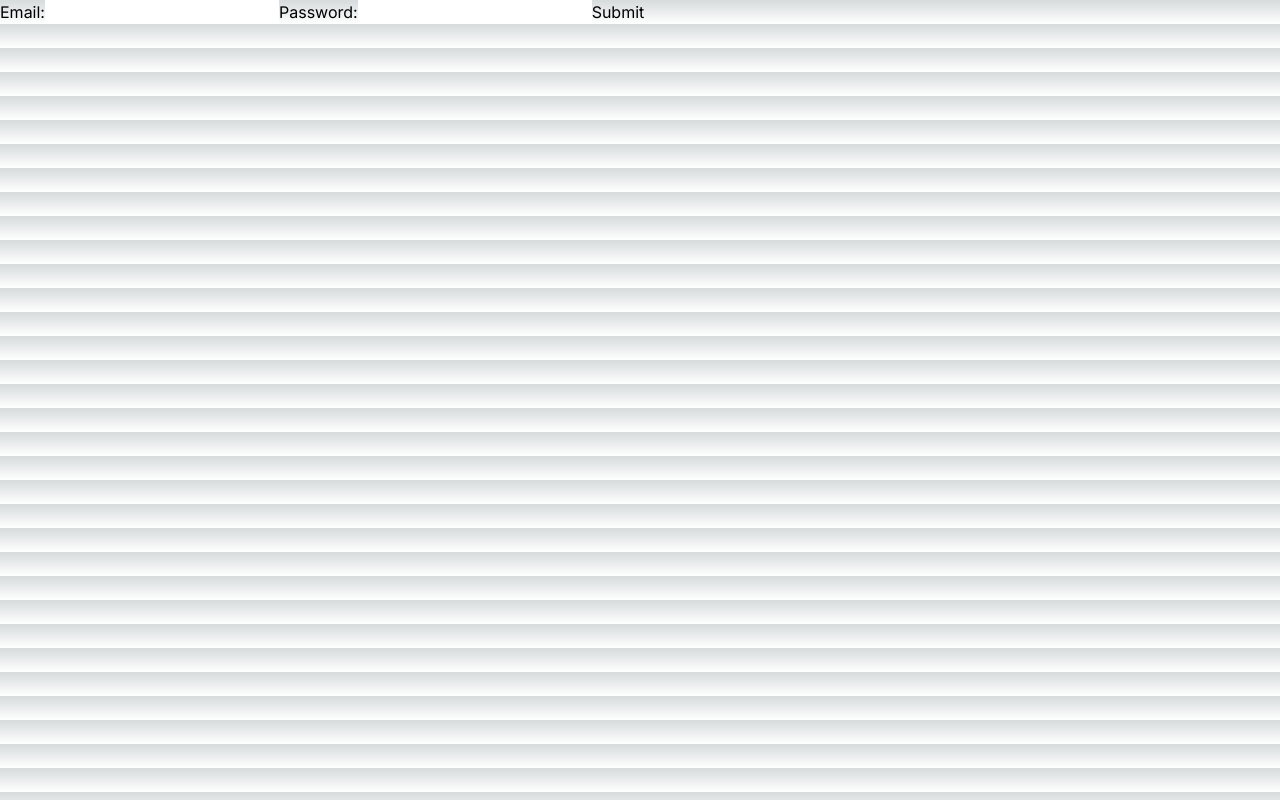
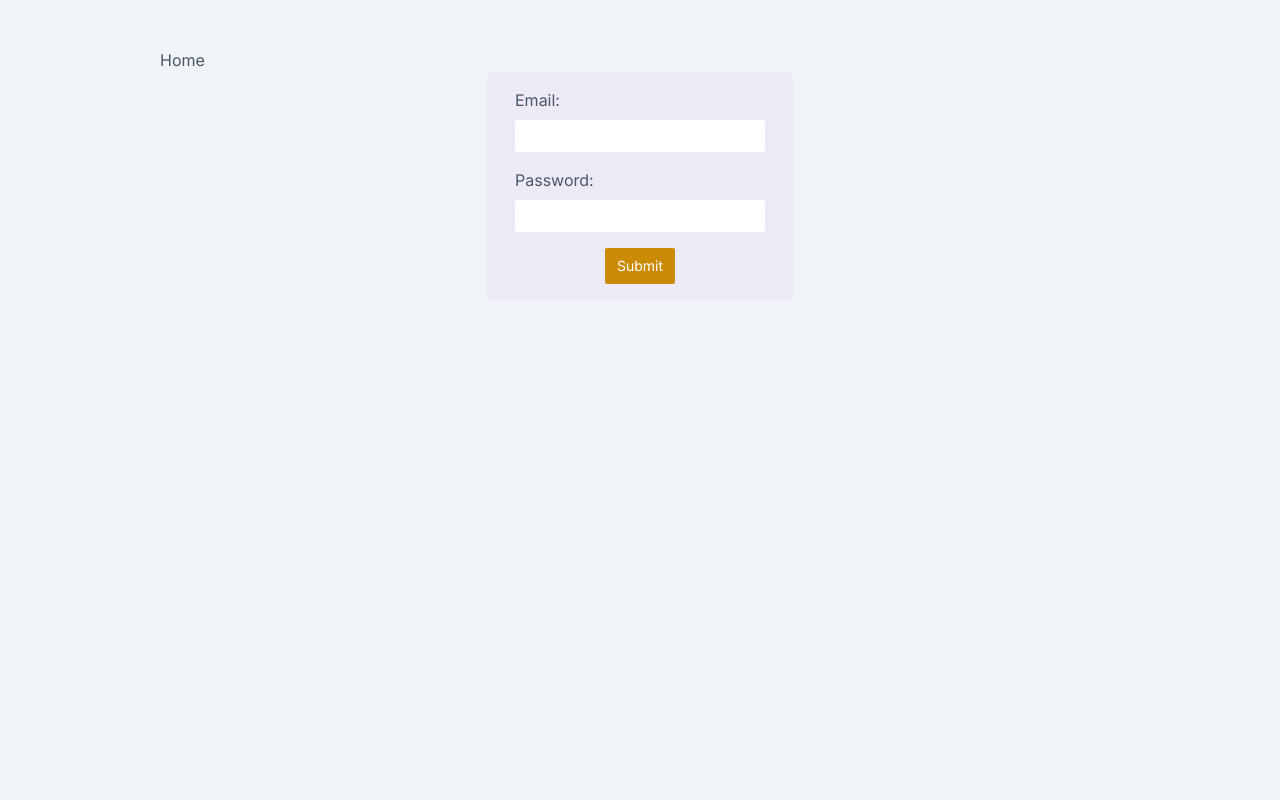
Before and after one commit to nathansolfan/nextjstest, a Next.js app: page /signup in a window 1280 px wide. Built offline with nearby package versions, Linux system fonts and the light colour scheme.

Commit message:
Log in page using Supabase Auth Helpers

```diff
--- a/app/(auth)/login/page.jsx
+++ b/app/(auth)/login/page.jsx
@@ -1,7 +1,52 @@
-import React from 'react'
+'use client'
+
+import supabase from '@/app/Supabase'
+import { createClientComponentClient } from '@supabase/auth-helpers-nextjs'
+import { useRouter } from 'next/navigation'
+import { useState } from 'react'
 
 export default function Login() {
+  const [email, setEmail] = useState('')
+  const [password, setPassword] = useState('')
+  const router = useRouter()
+  const supabase = createClientComponentClient()
+
+  const handleSignUp = async () => {
+    await supabase.auth.signUp({
+      email,
+      password,
+      options: {
+        emailRedirectTo: `${location.origin}/auth/callback`,
+      },
+    })
+    router.refresh()
+  }
+
+  const handleSignIn = async () => {
+    await supabase.auth.signInWithPassword({
+      email,
+      password,
+    })
+    router.refresh()
+  }
+
+  const handleSignOut = async () => {
+    await supabase.auth.signOut()
+    router.refresh()
+  }
+
   return (
-    <div>Log in</div>
+    <>
+      <input name="email" onChange={(e) => setEmail(e.target.value)} value={email} />
+      <input
+        type="password"
+        name="password"
+        onChange={(e) => setPassword(e.target.value)}
+        value={password}
+      />
+      <button onClick={handleSignUp}>Sign up</button>
+      <button onClick={handleSignIn}>Sign in</button>
+      <button onClick={handleSignOut}>Sign out</button>
+    </>
   )
 }
--- a/app/(auth)/signup/page.jsx
+++ b/app/(auth)/signup/page.jsx
@@ -1,5 +1,6 @@
 "use client"
 import supabase from '@/app/Supabase'
+import Link from 'next/link'
 import React, { useState } from 'react'
 
 
@@ -31,7 +32,9 @@ if(error){
 
 
   return (
-  <form onSubmit={(e) => handleSubmit(e, email, password )}>
+    <main>
+    <Link href="/">Home</Link>
+  <form onSubmit={(e) => handleSubmnait(e, email, password )}>
   <label>
       <span>Email:</span>
       <input
@@ -55,6 +58,6 @@ if(error){
   </label>
   {/* When pressed we have access to the Event (e) on the onSubmit() */}
   <button className='btn-primary'>Submit</button>
-</form>
+</form></main>
   )
 }
--- a/app/globals.css
+++ b/app/globals.css
@@ -1,27 +1,103 @@
+/* next JS import the 3 components */
+/* they need to be in global file  */
 @tailwind base;
 @tailwind components;
 @tailwind utilities;
 
-:root {
-  --foreground-rgb: 0, 0, 0;
-  --background-start-rgb: 214, 219, 220;
-  --background-end-rgb: 255, 255, 255;
+/* we work here so we dont pulute the layout */
+/* base styles */
+
+/* Base Styles */
+body {
+  background: #f0f4f8;
+  @apply text-gray-600 m-8;
+}
+h1, h2 {
+  @apply font-bold text-red-600 text-lg;
+}
+main {
+  @apply max-w-5xl my-12 mx-auto px-8;
+}
+main > h2 {
+  @apply mb-4 pb-2 text-base;
+}
+p > a {
+  @apply text-yellow-600 underline;
 }
 
-@media (prefers-color-scheme: dark) {
-  :root {
-    --foreground-rgb: 255, 255, 255;
-    --background-start-rgb: 0, 0, 0;
-    --background-end-rgb: 0, 0, 0;
-  }
+/* Nav Styles */
+nav {
+  @apply pb-4 border-b-2 border-gray-300 flex items-center gap-5 my-10 mx-auto max-w-5xl;
+}
+nav a, nav span {
+  @apply text-gray-600;
+}
+nav a:hover {
+  @apply text-black;
+}
+main nav {
+  @apply border-0;
 }
 
-body {
-  color: rgb(var(--foreground-rgb));
-  background: linear-gradient(
-      to bottom,
-      transparent,
-      rgb(var(--background-end-rgb))
-    )
-    rgb(var(--background-start-rgb));
+/* Button Styles */
+button {
+  @apply px-3 py-2 rounded-sm flex justify-between items-center gap-2 text-sm;
 }
+button:hover {
+  @apply bg-opacity-90;
+}
+.btn-primary {
+  @apply bg-yellow-600 text-white;
+}
+.btn-secondary {
+  @apply bg-gray-300 text-gray-900;
+}
+
+/* Form Styles */
+form {
+  @apply py-4 px-7 bg-purple-600 bg-opacity-5 rounded-md block mx-auto min-w-fit w-1/4;
+}
+form label {
+  @apply block;
+}
+form input,
+form textarea,
+form select {
+  @apply block mt-2 my-4 px-2 py-1 rounded-sm w-full;
+}
+form button {
+  @apply block mx-auto;
+}
+
+/* Feedback Styles */
+.error {
+  @apply border-2 border-red-600 bg-red-400 text-red-900 py-1 px-2 rounded-sm block max-w-fit my-4 mx-auto;
+}
+
+/* Card Styles */
+.card {
+  @apply bg-white shadow-sm rounded-md py-3 px-4 my-4 relative overflow-hidden;
+}
+.card h3 {
+  @apply font-bold text-gray-800 text-sm mb-0;
+}
+.card p {
+  @apply my-4 text-sm leading-6;
+}
+
+/* Pill Styles */
+.pill {
+  @apply py-1 px-2 mt-3 inline-block text-xs font-semibold;
+}
+.pill.high {
+  @apply bg-red-400 text-red-800;
+}
+.pill.medium {
+  @apply bg-yellow-400 text-yellow-800;
+}
+.pill.low {
+  @apply bg-green-400 text-green-800;
+}
+.card .pill {
+  @apply absolute bottom-0 right-0 rounded-tl-md;
+}
--- a/package.json
+++ b/package.json
@@ -9,6 +9,7 @@
     "lint": "next lint"
   },
   "dependencies": {
+    "@supabase/auth-helpers-nextjs": "^0.8.7",
     "@supabase/supabase-js": "^2.38.4",
     "next": "14.0.2",
     "react": "^18",
```
Also changed, not shown: 1 other file (tests, documents, lock files or other folders).
